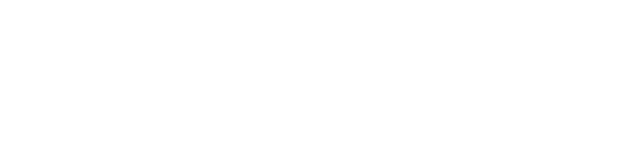
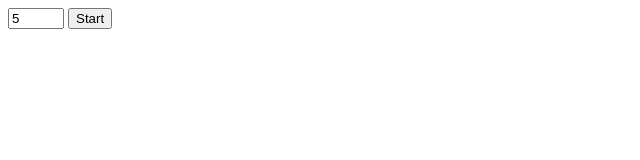
Before and after one commit to acciojob/Running-Text-imranshaikh9930, a website: page main.html in a window 1280 px wide. Shown: the whole page, without its empty margins (0-640 px from the left). Drawn offline with Linux system fonts and the light colour scheme.

Commit message:
created a submission

```diff
--- a/main.html
+++ b/main.html
@@ -8,6 +8,9 @@
 
 <body>
 	<!-- the entire body must be written by student -->
+	<input type="number" id="speed" min="1" max="10" value="5"/>
+	  <button onclick="startRendering()">Start</button>
+	<div id="text"></div>
     <script type="text/javascript" src="./script.js">
 </script>
 
--- a/script.js
+++ b/script.js
@@ -1 +1,26 @@
 //your JS code here. If required.
+
+function startRendering(){
+	const text =  "We love Programming!"
+	const inputSpeed= document.getElementById("speed").value;
+	const output = document.getElementById("text");
+
+	let delay = 500/ parseInt(inputSpeed);
+
+	output.textContent="";
+
+	let index = 0;
+
+	function renderText(){
+
+		if(index < text.length){
+			output.textContent+= text[index];
+			index++;
+
+			setTimeout(renderText,delay)
+		}
+	}
+
+	renderText();
+
+}
```
